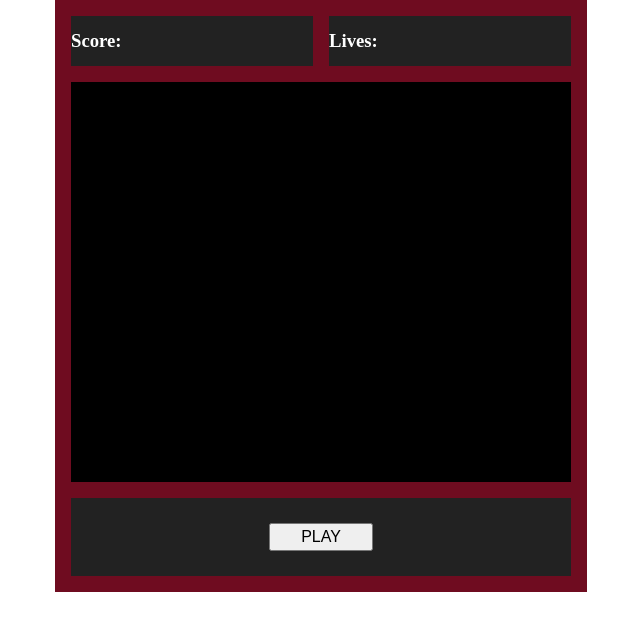
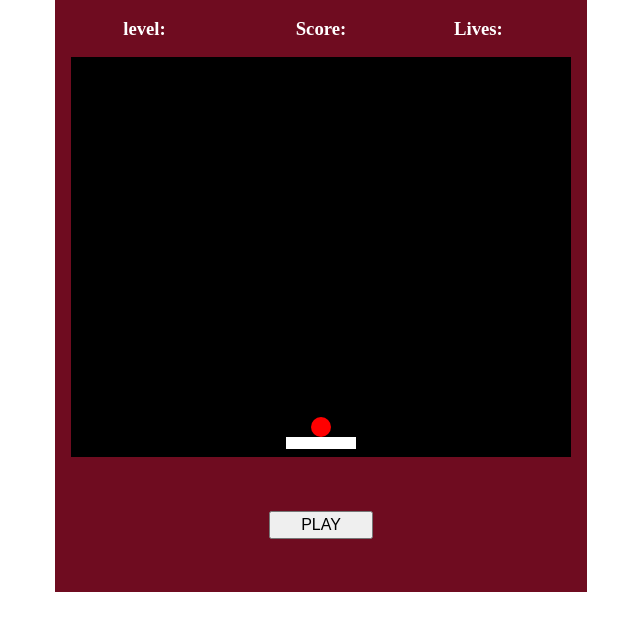
Before and after one commit to segwuonwu/Brick-Breaker, a plain HTML site: page index.html in a window 1280 px wide. Shown: the whole page, without its empty margins (319-959 px from the left). Drawn offline with Linux system fonts and the light colour scheme.

Commit message:
added the ball and paddle to the canvas

```diff
--- a/index.html
+++ b/index.html
@@ -11,8 +11,11 @@
 
 <body>
     <div id="container">
+        <aside id="center">
+            <h3>Score:</h3>
+        </aside>
         <aside id="top-left">
-            <h3>Score:</h3>
+            <h3>level:</h3>
         </aside>
         <aside id="top-right">
             <h3>Lives:</h3>
--- a/main.js
+++ b/main.js
@@ -1,21 +1,72 @@
+/*
+    Reference: https://developer.mozilla.org/en-US/docs/Web/API/Canvas_API/Tutorial/Drawing_shapes
+*/
+
 // Variable declaration
 var score = document.getElementById('top-left');
 var lives = document.getElementById('top-right');
-var game = document.getElementById('game');
+var gameBoard = document.getElementById('game');
 var btn = document.getElementById('status');
 
-let ctx = game.getContext('2d');
+let ctx = gameBoard.getContext('2d');
 
 // Set canvas width and height
-game.setAttribute("width", getComputedStyle(game)["width"]);
-game.setAttribute("height", getComputedStyle(game)["height"]);
+gameBoard.setAttribute("width", getComputedStyle(gameBoard)["width"]);
+gameBoard.setAttribute("height", getComputedStyle(gameBoard)["height"]);
+
+// variables for the paddle
+let paddleH = 12;
+let paddleW = 70;
+let pLocation = (gameBoard.width - paddleW) / 2;
+// variables for ball positioning
+let ballX = gameBoard.width / 2;
+let ballY = gameBoard.height - 30;
+let dx = 2,
+    dy = -2;
+let ballRadius = 10;
+
+
+
+// Game instruction
+function gameInstruction() {
+    var mgs = "Welcome to the brick breaker game \n" +
+        "\n The goal is to break all the bricks";
+
+    return mgs;
+}
 
 // function to draw the paddle
 function drawPaddle() {
-
+    ctx.beginPath();
+    ctx.rect(pLocation, gameBoard.height - 20, paddleW, paddleH);
+    ctx.fillStyle = "white";
+    ctx.fill()
+    ctx.closePath();
 };
 
 // function to draw ball
 function drawBall() {
+    ctx.beginPath();
+    ctx.arc(ballX, ballY, ballRadius, 0, Math.PI * 2, true);
+    ctx.fillStyle = "red";
+    ctx.fill()
+    ctx.closePath();
+};
 
-};
+function gameLoop() {
+    ctx.clearRect(0, 0, game.width, game.height);
+    drawBall();
+    drawPaddle();
+
+    //change in ball direction
+    //ballX += dx;
+    //ballY += dy;
+    requestAnimationFrame(gameLoop);
+}
+
+function collisionDetection() {
+
+}
+
+requestAnimationFrame(gameLoop);
+//setInterval(gameLoop, 60);
--- a/style.css
+++ b/style.css
@@ -19,21 +19,28 @@ canvas {
     padding: 1em;
     display: grid;
     grid-gap: 1em;
-    grid-template-rows: .5fr .5fr;
-    grid-template-columns: .5fr .5fr;
-    grid-template-areas: "top-left top-right" "game game" "btm btm";
+    grid-template-rows: .25fr .25fr;
+    grid-template-columns: .25fr .5fr .25fr;
+    grid-template-areas: "top-left center top-right" "game game game" "btm btm btm";
 }
 
 aside {
     display: flex;
     justify-content: center;
     align-items: center;
-    background-color: #222;
+    /* background-color: #222; */
+}
+
+#center {
+    grid-area: center;
+    justify-content: center;
+    color: white;
 }
 
 #top-left {
     grid-area: top-left;
-    justify-content: left;
+    /* justify-content: left; */
+    margin-left: 30px;
     color: white;
 }
 
```
